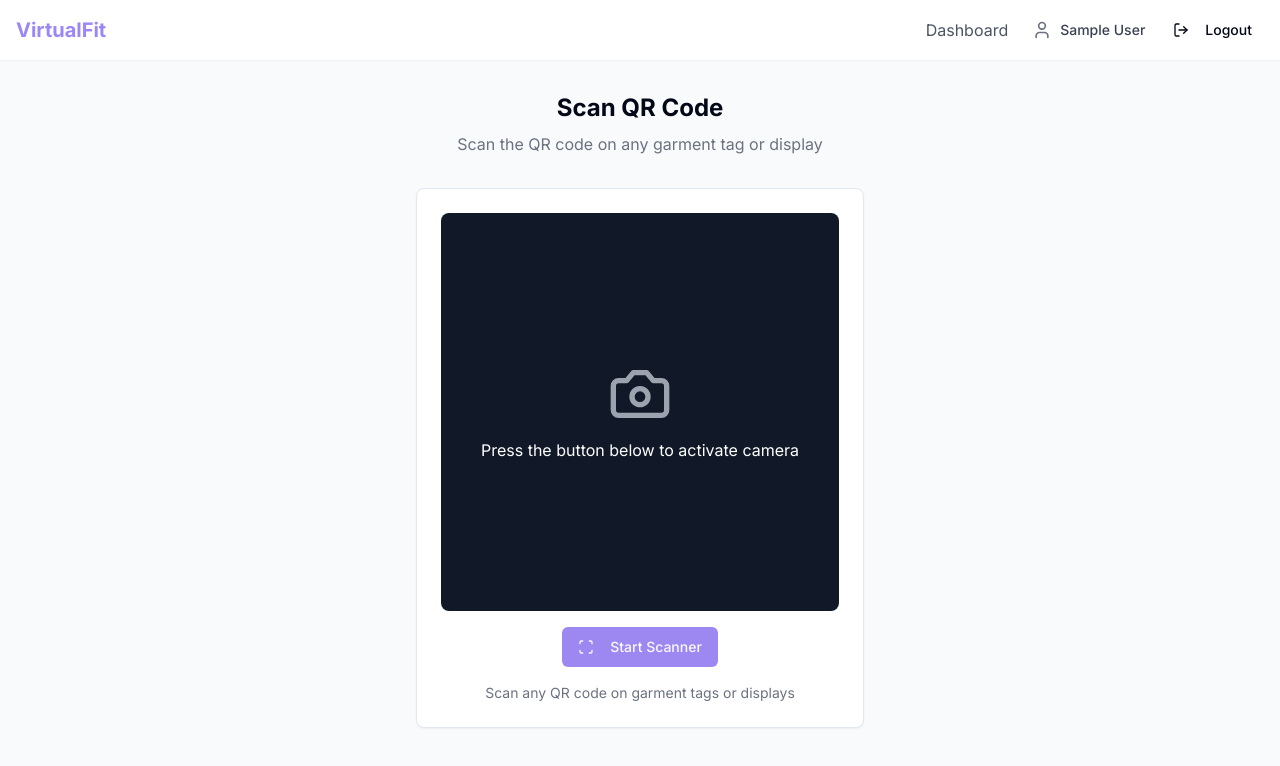
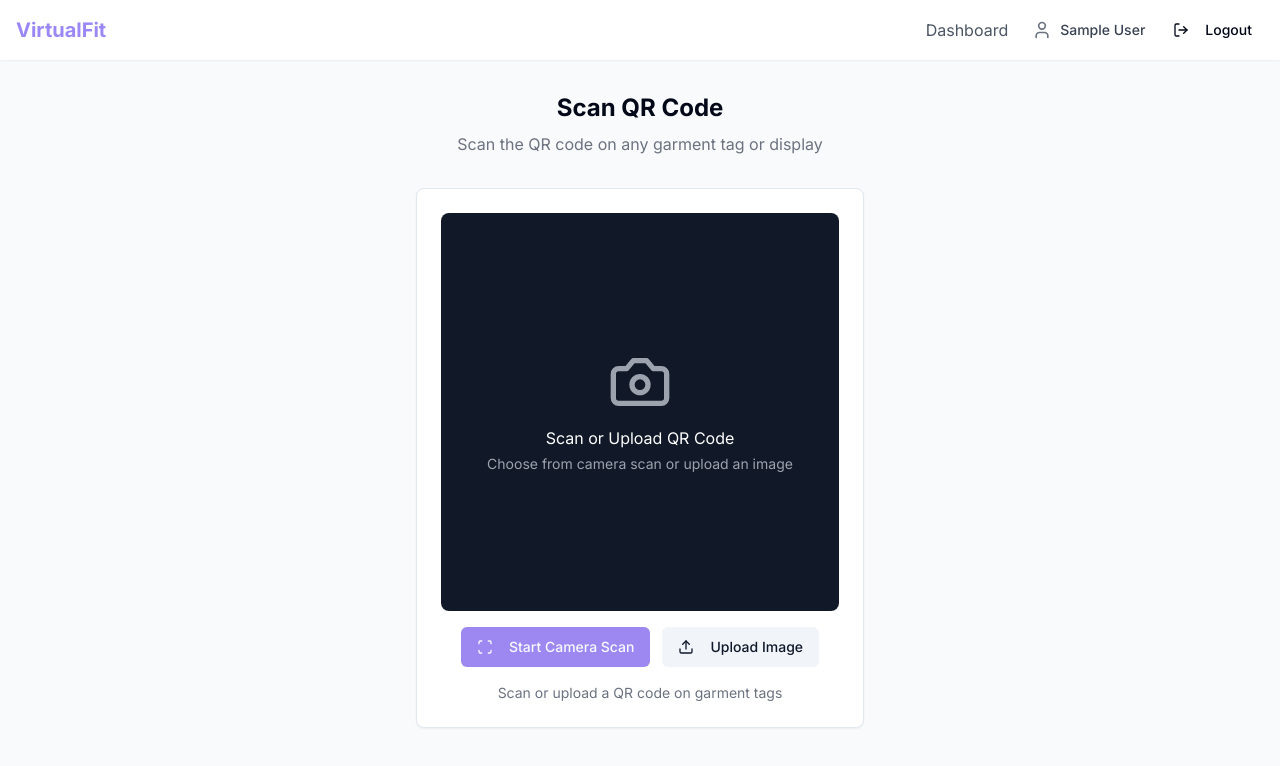
Before and after one commit to mariemchoura1/qr-style-avatar-magic, a React (Vite) app: page /scan-qr in a window 1280 px wide. Shown: the top 766 px of the page. Built offline with nearby package versions, Linux system fonts and the light colour scheme; sample sign-in values are in the browser's storage.

Commit message:
Refactor: Allow image upload for QR code
Allow users to upload a QR code image directly, bypassing the camera.

```diff
--- a/src/components/scanner/QRScanner.tsx
+++ b/src/components/scanner/QRScanner.tsx
@@ -1,8 +1,7 @@
-
 import React, { useState, useRef, useEffect } from 'react';
 import { Button } from '@/components/ui/button';
 import { Card, CardContent } from '@/components/ui/card';
-import { Scan, Camera, CameraOff } from 'lucide-react';
+import { Scan, Camera, CameraOff, Upload } from 'lucide-react';
 import { useToast } from '@/components/ui/use-toast';
 import { useNavigate } from 'react-router-dom';
 import { Alert, AlertTitle, AlertDescription } from '@/components/ui/alert';
@@ -11,11 +10,12 @@ const QRScanner = () => {
   const [isScanning, setIsScanning] = useState(false);
   const [hasPermission, setHasPermission] = useState<boolean | null>(null);
   const [cameraError, setCameraError] = useState<string | null>(null);
+  const [uploadedImage, setUploadedImage] = useState<string | null>(null);
   const videoRef = useRef<HTMLVideoElement | null>(null);
+  const fileInputRef = useRef<HTMLInputElement | null>(null);
   const { toast } = useToast();
   const navigate = useNavigate();
 
-  // Clean up when component unmounts
   useEffect(() => {
     return () => {
       if (isScanning) {
@@ -24,18 +24,15 @@ const QRScanner = () => {
     };
   }, [isScanning]);
 
-  // Function to start the QR scanner
   const startScanner = async () => {
     try {
       setCameraError(null);
       console.log("Starting camera...");
 
-      // Check if browser supports getUserMedia
       if (!navigator.mediaDevices || !navigator.mediaDevices.getUserMedia) {
         throw new Error("Your browser doesn't support camera access");
       }
 
-      // Request camera access
       const stream = await navigator.mediaDevices.getUserMedia({
         video: {
           facingMode: 'environment',
@@ -46,10 +43,8 @@ const QRScanner = () => {
 
       console.log("Camera stream obtained:", stream);
 
-      // Check if video ref is available
       if (!videoRef.current) {
         console.error("Video reference is null - waiting for DOM to update");
-        // Give React a chance to update the DOM
         setTimeout(() => {
           if (videoRef.current) {
             attachStreamToVideo(stream);
@@ -65,7 +60,6 @@ const QRScanner = () => {
     }
   };
 
-  // Helper function to attach stream to video
   const attachStreamToVideo = (stream: MediaStream) => {
     if (videoRef.current) {
       videoRef.current.srcObject = stream;
@@ -74,14 +68,12 @@ const QRScanner = () => {
       videoRef.current.onloadedmetadata = () => {
         console.log("Video metadata loaded");
         if (videoRef.current) {
-          // Use play().catch to properly handle autoplay restrictions
           videoRef.current.play()
             .then(() => {
               console.log("Video playing successfully");
               setIsScanning(true);
               setHasPermission(true);
 
-              // Mock successful scan after a few seconds
               setTimeout(() => {
                 if (isScanning) {
                   stopScanner();
@@ -101,7 +93,6 @@ const QRScanner = () => {
     }
   };
 
-  // Helper function to handle camera errors
   const handleCameraError = (error: unknown) => {
     console.error('Error accessing camera:', error);
     setHasPermission(false);
@@ -114,7 +105,6 @@ const QRScanner = () => {
     });
   };
 
-  // Function to stop the scanner
   const stopScanner = () => {
     console.log("Stopping scanner");
     if (videoRef.current && videoRef.current.srcObject) {
@@ -128,22 +118,41 @@ const QRScanner = () => {
     }
   };
 
-  // Mock function for successful QR scan
   const mockSuccessfulScan = () => {
     toast({
       title: "QR Code Detected!",
       description: "Garment: Blue Denim Jacket",
     });
 
-    // Store garment info in localStorage
     localStorage.setItem('selectedGarment', JSON.stringify({
       id: 'denim-jacket-123',
       name: 'Blue Denim Jacket',
       image: 'https://images.unsplash.com/photo-1516257984-b1b4d707412e?q=80&w=2574&auto=format&fit=crop'
     }));
 
-    // Navigate to upload photo page
     navigate('/upload-photo');
+  };
+
+  const handleFileUpload = (e: React.ChangeEvent<HTMLInputElement>) => {
+    const file = e.target.files?.[0];
+    if (file && file.type.startsWith('image/')) {
+      const reader = new FileReader();
+      reader.onload = (event) => {
+        const uploadedImageUrl = event.target?.result as string;
+        setUploadedImage(uploadedImage);
+
+        setTimeout(() => {
+          mockSuccessfulScan();
+        }, 1000);
+      };
+      reader.readAsDataURL(file);
+    } else {
+      toast({
+        title: "Invalid File",
+        description: "Please upload a valid image file.",
+        variant: "destructive"
+      });
+    }
   };
 
   return (
@@ -160,22 +169,14 @@ const QRScanner = () => {
                   muted
                   className="w-full h-full object-cover"
                 />
-                {/* QR code alignment guides */}
                 <div className="absolute inset-0 pointer-events-none">
-                  {/* Corner markers */}
                   <div className="absolute top-0 left-0 w-[40px] h-[40px] border-l-4 border-t-4 border-white opacity-80"></div>
                   <div className="absolute top-0 right-0 w-[40px] h-[40px] border-r-4 border-t-4 border-white opacity-80"></div>
                   <div className="absolute bottom-0 left-0 w-[40px] h-[40px] border-l-4 border-b-4 border-white opacity-80"></div>
                   <div className="absolute bottom-0 right-0 w-[40px] h-[40px] border-r-4 border-b-4 border-white opacity-80"></div>
-
-                  {/* Center alignment box */}
                   <div className="absolute top-1/2 left-1/2 transform -translate-x-1/2 -translate-y-1/2 w-[70%] h-[70%] border-2 border-dashed border-white opacity-60 rounded-lg"></div>
-
-                  {/* Scanning animation */}
                   <div className="absolute top-0 left-0 right-0 h-1 bg-brand-purple animate-pulse"></div>
                 </div>
-
-                {/* Scan status indicator */}
                 <div className="absolute bottom-0 left-0 right-0 bg-black/70 py-2 px-3 text-white text-sm">
                   <div className="flex items-center">
                     <div className="w-2 h-2 rounded-full bg-green-500 mr-2 animate-pulse"></div>
@@ -183,26 +184,19 @@ const QRScanner = () => {
                   </div>
                 </div>
               </>
+            ) : uploadedImage ? (
+              <img
+                src={uploadedImage}
+                alt="Uploaded QR Code"
+                className="w-full h-full object-cover"
+              />
             ) : (
-              <div className="flex items-center justify-center h-full bg-gray-900 text-center">
-                {hasPermission === false ? (
-                  <div className="text-center p-4">
-                    <CameraOff className="h-16 w-16 text-red-400 mx-auto mb-3" />
-                    <p className="text-white">Camera access denied</p>
-                    <p className="text-gray-400 text-sm mt-1">Please enable camera permissions in your browser settings</p>
-                  </div>
-                ) : cameraError ? (
-                  <div className="text-center p-4">
-                    <CameraOff className="h-16 w-16 text-red-400 mx-auto mb-3" />
-                    <p className="text-white">Camera error</p>
-                    <p className="text-gray-400 text-sm mt-1">{cameraError}</p>
-                  </div>
-                ) : (
-                  <div className="text-center p-4">
-                    <Camera className="h-16 w-16 text-gray-400 mx-auto mb-3" />
-                    <p className="text-white">Press the button below to activate camera</p>
-                  </div>
-                )}
+              <div className="flex flex-col items-center justify-center h-full bg-gray-900 text-center p-4">
+                <Camera className="h-16 w-16 text-gray-400 mb-3" />
+                <p className="text-white">Scan or Upload QR Code</p>
+                <p className="text-gray-400 text-sm mt-1">
+                  Choose from camera scan or upload an image
+                </p>
               </div>
             )}
           </div>
@@ -213,15 +207,31 @@ const QRScanner = () => {
                 <CameraOff className="h-4 w-4 mr-2" /> Stop Scanner
               </Button>
             ) : (
-              <Button onClick={startScanner} className="w-full sm:w-auto mb-2">
-                <Scan className="h-4 w-4 mr-2" /> Start Scanner
-              </Button>
+              <div className="flex gap-3">
+                <Button onClick={startScanner} className="w-full sm:w-auto mb-2">
+                  <Scan className="h-4 w-4 mr-2" /> Start Camera Scan
+                </Button>
+                <input
+                  type="file"
+                  ref={fileInputRef}
+                  accept="image/*"
+                  className="hidden"
+                  onChange={handleFileUpload}
+                />
+                <Button
+                  variant="secondary"
+                  onClick={() => fileInputRef.current?.click()}
+                  className="w-full sm:w-auto mb-2"
+                >
+                  <Upload className="h-4 w-4 mr-2" /> Upload Image
+                </Button>
+              </div>
             )}
 
             <p className={`mt-2 text-sm ${isScanning ? 'text-green-600 font-medium' : 'text-gray-500'}`}>
               {isScanning
                 ? "Position the QR code within the box"
-                : "Scan any QR code on garment tags or displays"
+                : "Scan or upload a QR code on garment tags"
               }
             </p>
           </div>
```
